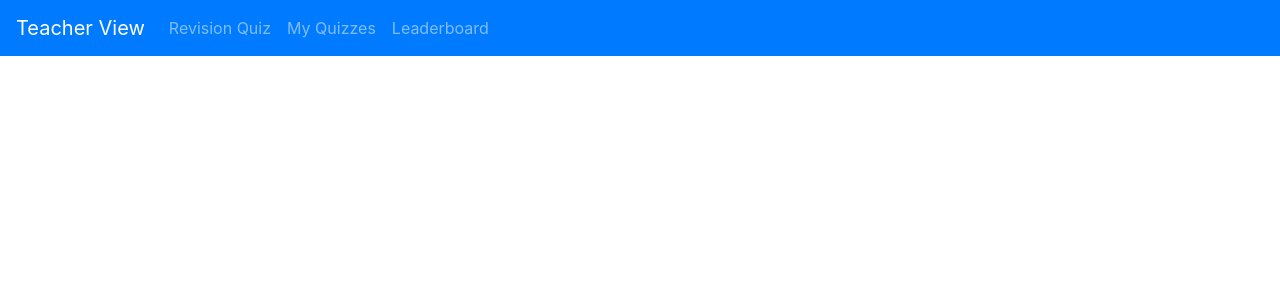
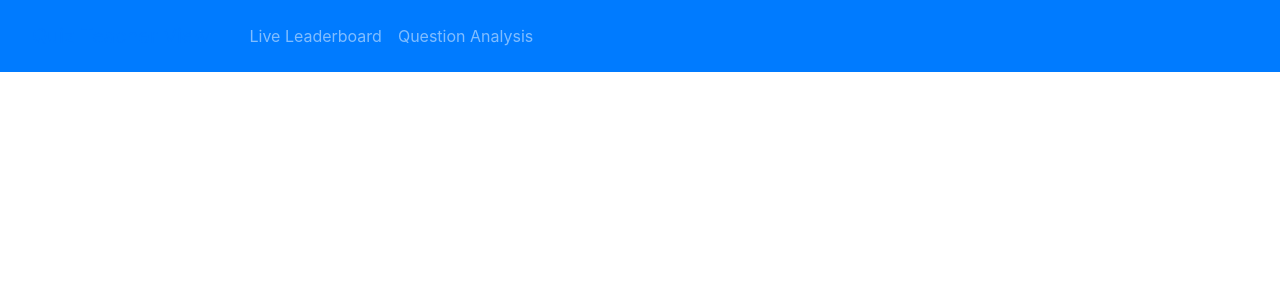
Before and after one commit to Hinbin/quiz-teacher-view, a React (Create React App) app: page / in a window 1280 px wide. Shown: the top 300 px of the page. Built offline with nearby package versions, Linux system fonts and the light colour scheme.

Commit message:
Implmemented NavBar

```diff
--- a/src/Components/Home/Nav.js
+++ b/src/Components/Home/Nav.js
@@ -1,6 +1,13 @@
 import React from 'react'
+
 import {
-    Nav
+    Nav,
+    Navbar,
+    NavbarBrand,
+    NavbarToggler,
+    NavItem,
+    NavLink,
+    Collapse
 } from 'reactstrap'
 
 export default class TopNav extends React.Component {
@@ -19,35 +26,20 @@ export default class TopNav extends React.Component {
     }
     render () {
         return (
-            <Nav className='navbar navbar-expand-md navbar-dark bg-primary fixed-top'>
-                <a className='navbar-brand' href='#'>Teacher View</a>
-
-                <button className='navbar-toggler' type='button' data-toggle='collapse' data-target='#navbarsExampleDefault' aria-controls='navbarsExampleDefault'
-                  aria-expanded='false' aria-label='Toggle navigation'>
-                    <span className='navbar-toggler-icon' />
-                </button>
-
-                <div className='collapse navbar-collapse' id='navbarsExampleDefault'>
-                    <ul className='navbar-nav mr-auto' id='main-nav-bar'>
-                        <li className='nav-item'>
-                            <a className='nav-link' href='#' onClick='loadQuizPage()'>Revision Quiz
-                                <span className='sr-only'>(current)</span>
-                            </a>
-                        </li>
-                        <li className='nav-item'>
-                            <a className='nav-link' href='#' onClick='runMyQuiz()'>My Quizzes
-                                <span className='sr-only'>(current)</span>
-                            </a>
-                        </li>
-                        <li className='nav-item'>
-                            <a className='nav-link' href='#' onClick='runLeaderboard()'>Leaderboard
-                                <span className='sr-only'>(current)</span>
-                            </a>
-                        </li>
-                    </ul>
-                    <a className='nav-link disabled' href='#' />
-                </div>
-            </Nav>
+            <Navbar dark color='primary' expand='md'>
+                <NavbarBrand><NavLink href='/'>Quiz Teacher View</NavLink></NavbarBrand>
+                <NavbarToggler onClick={this.toggle} />
+                <Collapse isOpen={this.state.isOpen} navbar>
+                    <Nav className='mr-auto' navbar>
+                        <NavItem>
+                            <NavLink href='/LiveLeaderboard'>Live Leaderboard</NavLink>
+                        </NavItem>
+                        <NavItem>
+                            <NavLink href='/QuestionAnalysis'>Question Analysis</NavLink>
+                        </NavItem>
+                    </Nav>
+                </Collapse>
+            </Navbar>
         )
     }
 }
```
